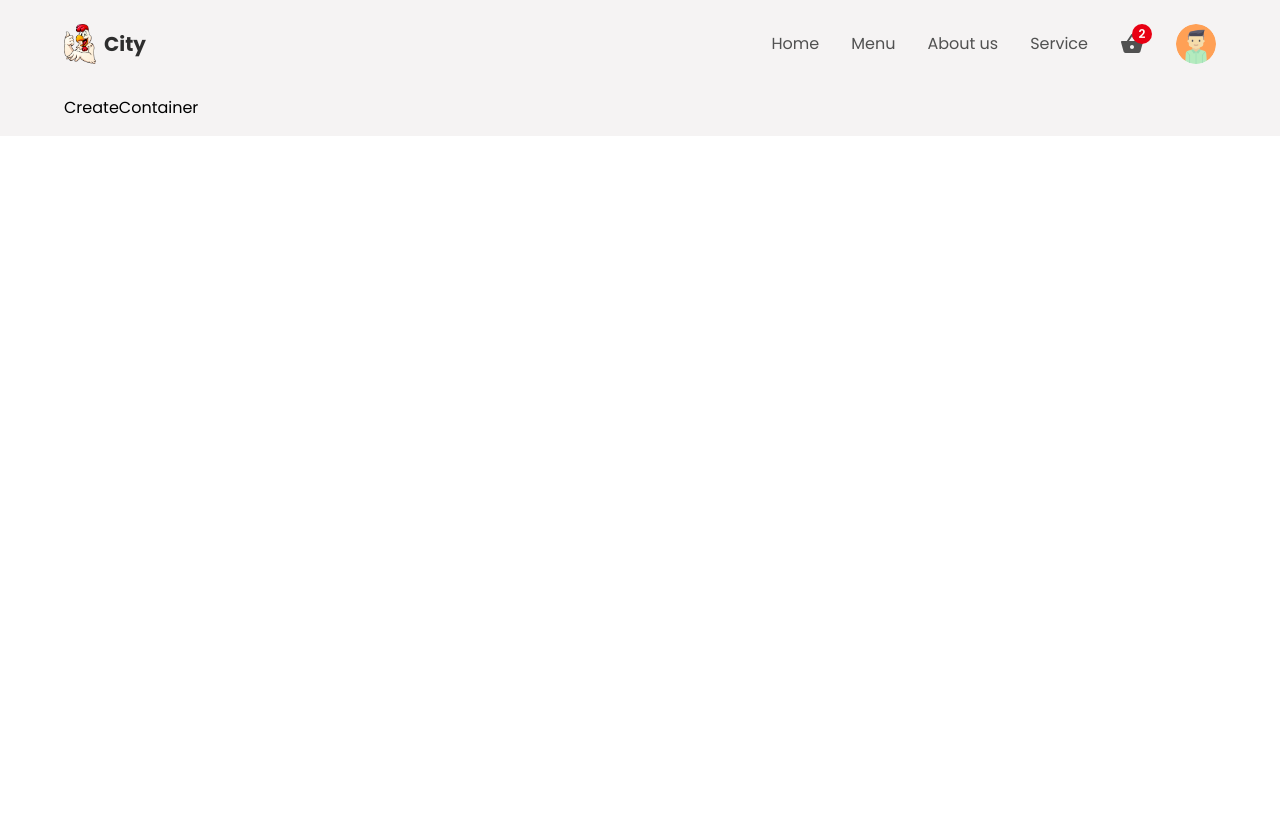
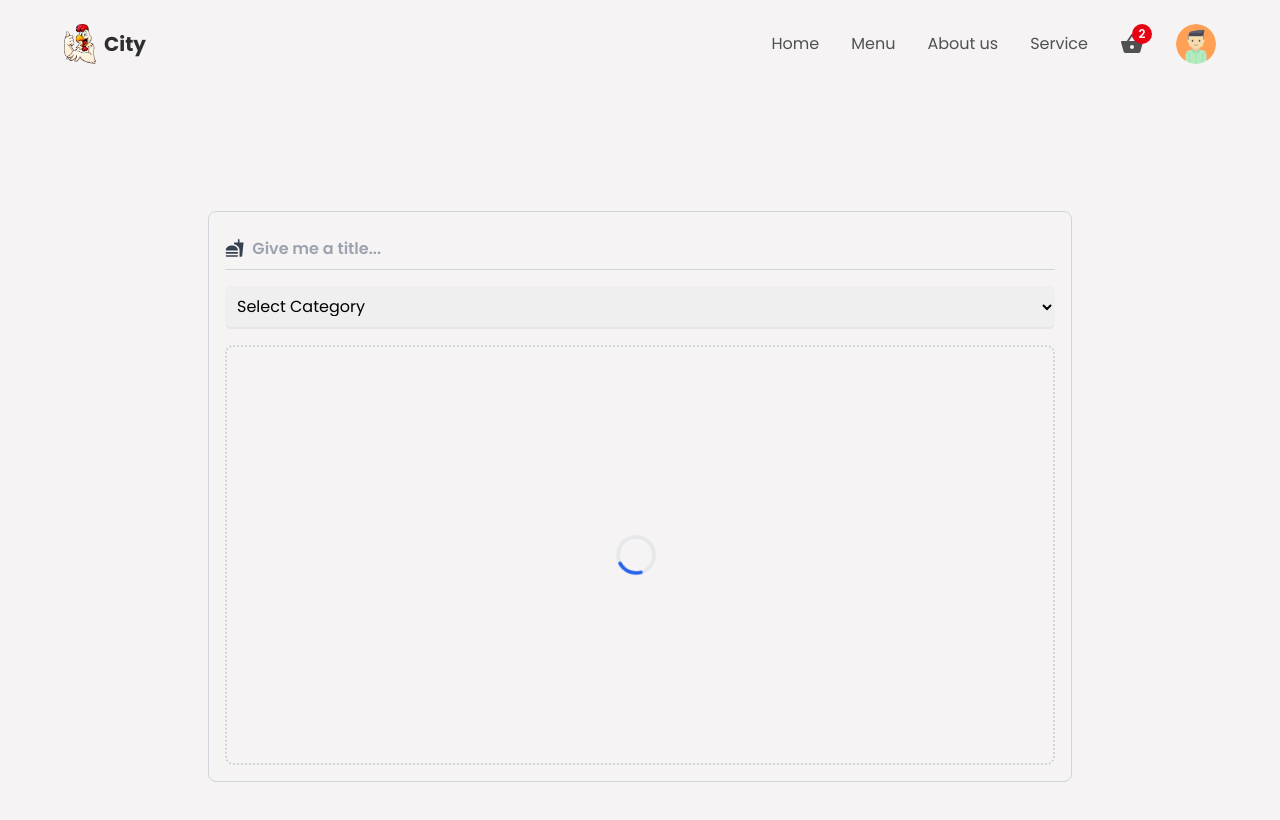
Before and after one commit to nkmills/foodDeliveryFullStack, a React (Create React App) app: page /createItem in a window 1280 px wide. Shown: the top 820 px of the page. Built offline with nearby package versions, Linux system fonts and the light colour scheme.

Commit message:
CreateContainer started

```diff
--- a/src/components/CreateContainer.jsx
+++ b/src/components/CreateContainer.jsx
@@ -1,7 +1,81 @@
-import React from "react";
+import React, { useState } from "react";
+import { motion } from "framer-motion";
+import Loader from "./Loader";
+
+import {MdFastfood} from 'react-icons/md'
+import { categories } from "../utils/data";
+
 
 const CreateContainer = () => {
-  return <div>CreateContainer</div>;
+
+  const [title, setTitle] = useState("");
+  const [calories, setCalories] = useState("");
+  const [price, setPrice] = useState("");
+  const [category, setCategory] = useState(null);
+  const [imageAsset, setImageAsset] = useState(null);
+  const [fields, setFields] = useState(false);
+  const [alertStatus, setAlertStatus] = useState("danger");
+  const [msg, setMsg] = useState(null);
+  const [isLoading, setIsLoading] = useState(true);
+
+  return (
+    <div className="w-full min-h-screen h-auto flex items-center justify-center">
+      <div className="w-[90%] md:w-[75%] border border-gray-300 rounded-lg p-4
+      flex flex-col items-center justify-center gap-4">
+        {
+          fields && (
+            <motion.p initial={{opacity : 0}}
+            animate={{opacity : 1}}
+            exit={{opacity : 0}}
+            className={`w-full p-2 rounded-lg text-center text-lg font-semibold
+              ${alertStatus === "danger"
+                  ? "bg-red-400 text-red-800"
+                  : "bg-emerald-400 text-emerald-800"
+                }`}
+                >
+                  {msg}
+            </motion.p>
+          )
+        }
+        <div className="w-full py-2 border-b border-gray-300 flex items-center gap-2">
+          <MdFastfood className="text-xl text-gray-700" />
+          <input type="text"
+          required
+          value={title}
+          onChange={(e) => setTitle(e.target.value)}
+          placeholder='Give me a title...'
+          className="w-full h-full tex-lg bg-transparent font-semibold
+          outline-none border-none placeholder:text-gray-400
+          text-textColor" />
+        </div>
+        <div className="w-full">
+          <select onChange={(e) => setCategory(e.target.value)}
+          className="outline-none w-full text-base border-b-2
+          border-gray-200 p-2 rounded-md cursor-pointer
+          ">
+            <option value="other" className="bg-white">
+              Select Category
+           </option>
+           {categories && categories.map(item => (
+             <option key={item.id} className="text-base border-0
+             outline-none capitalize bg-white text-headingColor"
+             value={item.urlParamName}>
+              {item.name}
+             </option>
+           ))}
+          </select>
+        </div>
+
+        <div className="group flex justify-center items-center flex-col
+        border-2 border-dotted border-gray-300 w-full h-225 md:h-420
+        cursor-pointer rounded-lg">
+          {isLoading ? <Loader /> : <>
+
+          </>}
+        </div>
+      </div>
+    </div>
+  );
 };
 
 export default CreateContainer;
--- a/src/components/Header.jsx
+++ b/src/components/Header.jsx
@@ -98,7 +98,8 @@
               >
                 {user && user.email === "emilewinworth@gmail.com" && (
                   <Link to={"/createItem"}>
-                    <p className="px-4 py-2 flex items-center gap-3 cursor-pointer hover:bg-slate-100 transition-all duration-100 ease-in-out text-textColor text-base">
+                    <p className="px-4 py-2 flex items-center gap-3 cursor-pointer hover:bg-slate-100 transition-all duration-100 ease-in-out text-textColor text-base
+                    "onClick={()=>setIsMenu(false)}>
                       New Item <MdAdd />
                     </p>
                   </Link>
@@ -153,16 +154,16 @@
                 </Link>
               )}
               <ul className="flex flex-col">
-                <li className="text-base text-textColor hover:text-headingColor duration-100 transition-all ease-in-out cursor-pointer hover:bg-slate-100 px-4 py-2">
+                <li className="text-base text-textColor hover:text-headingColor duration-100 transition-all ease-in-out cursor-pointer hover:bg-slate-100 px-4 py-2"onClick={()=>setIsMenu(false)}>
                   Home
                 </li>
-                <li className="text-base text-textColor hover:text-headingColor duration-100 transition-all ease-in-out cursor-pointer hover:bg-slate-100 px-4 py-2">
+                <li className="text-base text-textColor hover:text-headingColor duration-100 transition-all ease-in-out cursor-pointer hover:bg-slate-100 px-4 py-2"onClick={()=>setIsMenu(false)}>
                   Menu
                 </li>
-                <li className="text-base text-textColor hover:text-headingColor duration-100 transition-all ease-in-out cursor-pointer hover:bg-slate-100 px-4 py-2">
+                <li className="text-base text-textColor hover:text-headingColor duration-100 transition-all ease-in-out cursor-pointer hover:bg-slate-100 px-4 py-2"onClick={()=>setIsMenu(false)}>
                   About us
                 </li>
-                <li className="text-base text-textColor hover:text-headingColor duration-100 transition-all ease-in-out cursor-pointer hover:bg-slate-100 px-4 py-2">
+                <li className="text-base text-textColor hover:text-headingColor duration-100 transition-all ease-in-out cursor-pointer hover:bg-slate-100 px-4 py-2"onClick={()=>setIsMenu(false)}>
                   Service
                 </li>
               </ul>
--- /dev/null
+++ b/src/components/Loader.jsx
@@ -0,0 +1,12 @@
+import React from 'react'
+
+const Loader = () => {
+  return (
+    <svg class="inline mr-2 w-10 h-10 text-gray-200 animate-spin dark:text-gray-600 fill-blue-600" viewBox="0 0 100 101" fill="none" xmlns="http://www.w3.org/2000/svg">
+        <path d="M100 50.5908C100 78.2051 77.6142 100.591 50 100.591C22.3858 100.591 0 78.2051 0 50.5908C0 22.9766 22.3858 0.59082 50 0.59082C77.6142 0.59082 100 22.9766 100 50.5908ZM9.08144 50.5908C9.08144 73.1895 27.4013 91.5094 50 91.5094C72.5987 91.5094 90.9186 73.1895 90.9186 50.5908C90.9186 27.9921 72.5987 9.67226 50 9.67226C27.4013 9.67226 9.08144 27.9921 9.08144 50.5908Z" fill="currentColor"/>
+        <path d="M93.9676 39.0409C96.393 38.4038 97.8624 35.9116 97.0079 33.5539C95.2932 28.8227 92.871 24.3692 89.8167 20.348C85.8452 15.1192 80.8826 10.7238 75.2124 7.41289C69.5422 4.10194 63.2754 1.94025 56.7698 1.05124C51.7666 0.367541 46.6976 0.446843 41.7345 1.27873C39.2613 1.69328 37.813 4.19778 38.4501 6.62326C39.0873 9.04874 41.5694 10.4717 44.0505 10.1071C47.8511 9.54855 51.7191 9.52689 55.5402 10.0491C60.8642 10.7766 65.9928 12.5457 70.6331 15.2552C75.2735 17.9648 79.3347 21.5619 82.5849 25.841C84.9175 28.9121 86.7997 32.2913 88.1811 35.8758C89.083 38.2158 91.5421 39.6781 93.9676 39.0409Z" fill="currentFill"/>
+    </svg>
+  )
+}
+
+export default Loader
--- a/src/components/index.js
+++ b/src/components/index.js
@@ -2,3 +2,4 @@
 export { default as MainContainer } from "./MainContainer";
 export { default as CreateContainer } from "./CreateContainer";
 export { default as HomeContainer } from "./HomeContainer";
+export { default as Loader } from "./Loader";
--- a/src/utils/data.js
+++ b/src/utils/data.js
@@ -9,3 +9,41 @@
   {id : 3, name : 'Chicken kebab', desc : 'Mixed kebab Plate', price : '8.25', imageSrc : C3},
   {id : 4, name : 'Fish kebab', desc : 'Mixed Fish Kebab', price : '5.25', imageSrc : Fi1},
 ]
+
+export const categories = [
+  {
+    id: 1,
+    name: "Chicken",
+    urlParamName: "chicken",
+  },
+  {
+    id: 2,
+    name: "Curry",
+    urlParamName: "curry",
+  },
+  {
+    id: 3,
+    name: "Rice",
+    urlParamName: "rice",
+  },
+  {
+    id: 4,
+    name: "Fish",
+    urlParamName: "fish",
+  },
+  {
+    id: 5,
+    name: "Fruits",
+    urlParamName: "fruits",
+  },
+  {
+    id: 6,
+    name: "Icecreams",
+    urlParamName: "icecreams",
+  },
+  {
+    id: 7,
+    name: "Soft Drinks",
+    urlParamName: "drinks",
+  },
+];
```
